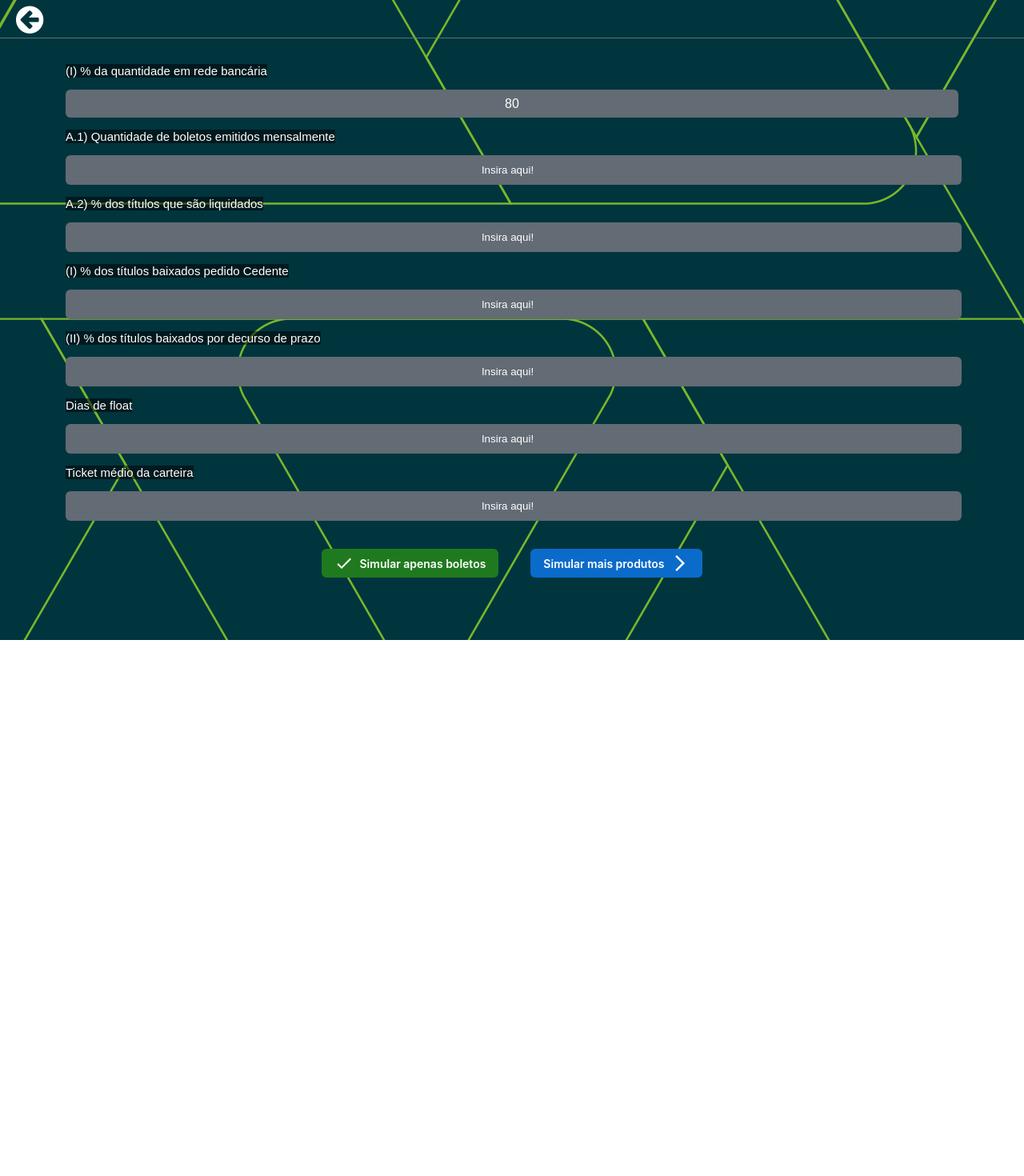
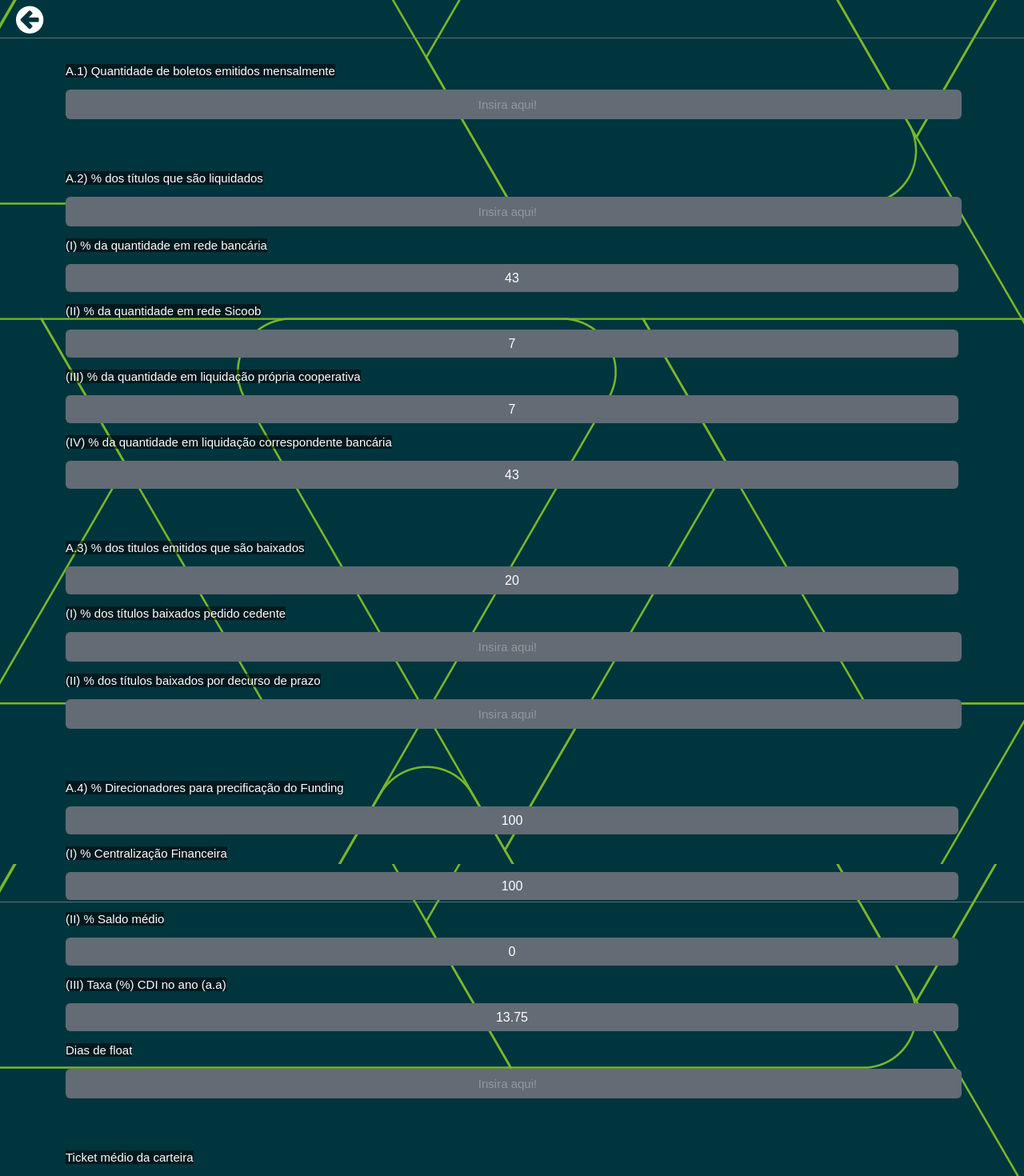
Before and after one commit to hugoFreit4s/simulador-produtos, a React (Create React App) app: page /boletos in a window 1280 px wide. Shown: the top 1470 px of the page at 80% size. Before the commit the page ends 800 px from the top, so only its background shows below. Built offline with nearby package versions, Linux system fonts and the light colour scheme.

Commit message:
Adicionando novos elementos na página de boletos

```diff
--- a/src/components/Displays.css
+++ b/src/components/Displays.css
@@ -14,14 +14,18 @@
 input::placeholder {
     color: white;
     text-align: center;
+    opacity: 30%;
 }
 
 input {
     border: none;
+    text-align: center;
+    color: white;
+    font-family: 'Quicksand', sans-serif;
+    font-size: 15px;
 }
 
 p {
-    font-size: 15px;
     color: white;
     font-family: 'Quicksand', sans-serif;
     font-size: 15px;
@@ -31,9 +35,9 @@ p {
 
 #info{
     display: flex;
+    height: 35px;
     width: 100%;
     background-color: #636B74;
-    height: 35px;
     border-radius: 6px;
     justify-content: center;
     align-items: center;
--- a/src/pages/Boletos.css
+++ b/src/pages/Boletos.css
@@ -19,6 +19,7 @@
     flex-direction: column;
     justify-content: left;
     text-align: left;
+    gap: 50px;
   }
 
   .label {
--- a/src/pages/Boletos.js
+++ b/src/pages/Boletos.js
@@ -31,12 +31,28 @@ function Boletos() {
                 <i className="fa fa-arrow-circle-left" style={{ fontSize: '40px', cursor: 'pointer', color: 'white', marginLeft: '20px', marginTop: '5px' }}></i>
             </Link>
             <div className="main">
-                <DisplayInfo title={'(I) % da quantidade em rede bancária'} data={80} />
-                <InputCurrency className="input" value={formData.qtdBoletos} onChange={(e) => handleInputChange('qtdBoletos', e.target.value)} placeholder={'Insira aqui!'} title={'A.1) Quantidade de boletos emitidos mensalmente'} />
-                <InputCurrency className="input" value={formData.percentageTLiquidados} onChange={(e) => handleInputChange('percentageTLiquidados', e.target.value)} placeholder={'Insira aqui!'} title={'A.2) % dos títulos que são liquidados'} />
-                <InputCurrency className="input" value={formData.percentageTBaixadosCedente} onChange={(e) => handleInputChange('percentageTBaixadosCedente', e.target.value)} placeholder={'Insira aqui!'} title={'(I) % dos títulos baixados pedido Cedente'} />
-                <InputCurrency className="input" value={formData.percentageTBaixadosDecurso} onChange={(e) => handleInputChange('percentageTBaixadosDecurso', e.target.value)} placeholder={'Insira aqui!'} title={'(II) % dos títulos baixados por decurso de prazo'} />
-                <InputCurrency className="input" value={formData.diasFloat} onChange={(e) => handleInputChange('diasFloat', e.target.value)} placeholder={'Insira aqui!'} title={'Dias de float'} />
+                <div>
+                    <InputCurrency className="input" value={formData.qtdBoletos} onChange={(e) => handleInputChange('qtdBoletos', e.target.value)} placeholder={'Insira aqui!'} title={'A.1) Quantidade de boletos emitidos mensalmente'} />
+                </div>
+                <div>
+                    <InputCurrency className="input" value={formData.percentageTLiquidados} onChange={(e) => handleInputChange('percentageTLiquidados', e.target.value)} placeholder={'Insira aqui!'} title={'A.2) % dos títulos que são liquidados'} />
+                    <DisplayInfo title={'(I) % da quantidade em rede bancária'} data={43} />
+                    <DisplayInfo title={'(II) % da quantidade em rede Sicoob'} data={7} />
+                    <DisplayInfo title={'(III) % da quantidade em liquidação própria cooperativa'} data={7} />
+                    <DisplayInfo title={'(IV) % da quantidade em liquidação correspondente bancária'} data={43} />
+                </div>
+                <div>
+                    <DisplayInfo title={'A.3) % dos titulos emitidos que são baixados'} data={20} />
+                    <InputCurrency className="input" value={formData.qtdBoletos} onChange={(e) => handleInputChange('qtdBoletos', e.target.value)} placeholder={'Insira aqui!'} title={'(I) % dos títulos baixados pedido cedente'} />
+                    <InputCurrency className="input" value={formData.percentageTBaixadosDecurso} onChange={(e) => handleInputChange('percentageTBaixadosDecurso', e.target.value)} placeholder={'Insira aqui!'} title={'(II) % dos títulos baixados por decurso de prazo'} />
+                </div>
+                <div>
+                    <DisplayInfo title={'A.4) % Direcionadores para precificação do Funding'} data={100} />
+                    <DisplayInfo title={'(I) % Centralização Financeira'} data={100} />
+                    <DisplayInfo title={'(II) % Saldo médio'} data={0} />
+                    <DisplayInfo title={'(III) Taxa (%) CDI no ano (a.a)'} data={13.75} />
+                    <InputCurrency className="input" value={formData.diasFloat} onChange={(e) => handleInputChange('diasFloat', e.target.value)} placeholder={'Insira aqui!'} title={'Dias de float'} />
+                </div>
                 <InputCurrency className="input" value={formData.ticketMedio} onChange={(e) => handleInputChange('ticketMedio', e.target.value)} placeholder={'Insira aqui!'} title={'Ticket médio da carteira'} />
             </div>
             <div className="buttons">
```
